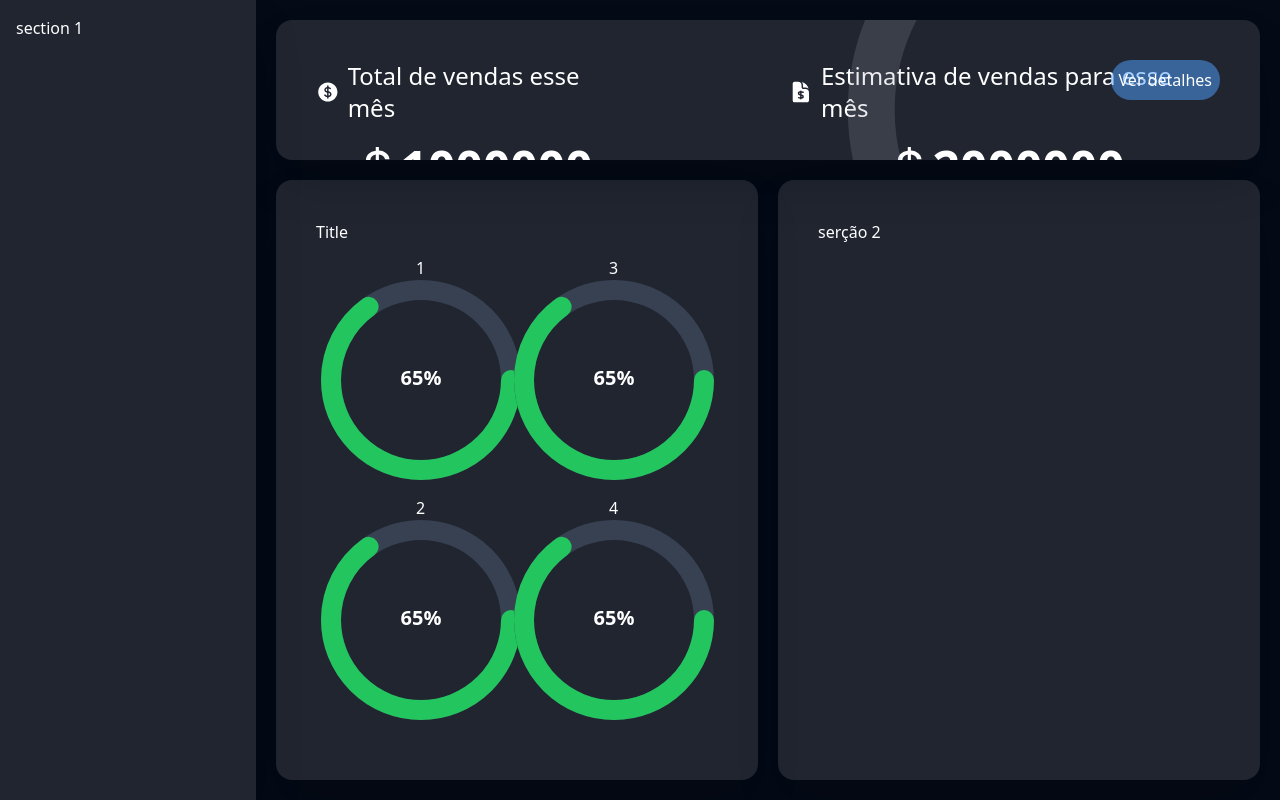
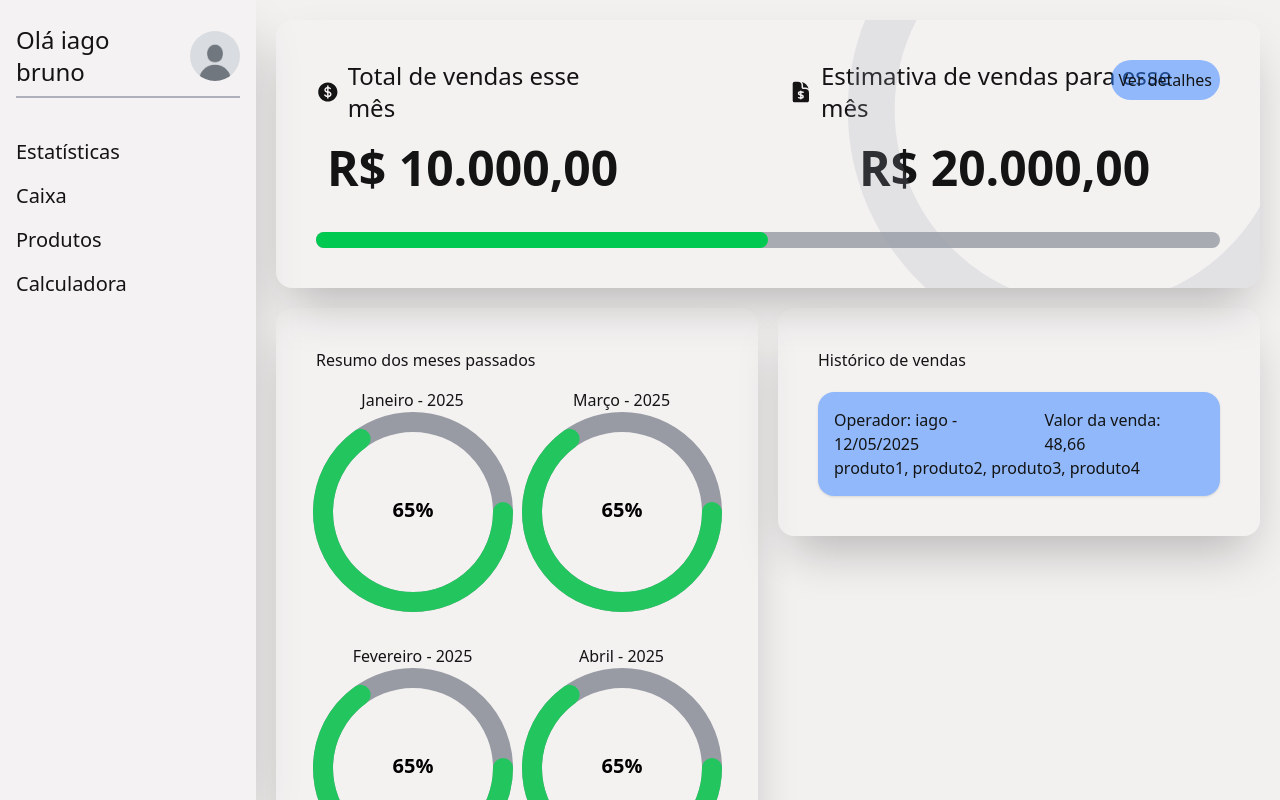
Before and after one commit to iago193/smart-stock-app, a Next.js app: page / in a window 1280 px wide. Built offline with nearby package versions, Linux system fonts and the light colour scheme.

Commit message:
home finalizado

```diff
--- a/src/app/globals.css
+++ b/src/app/globals.css
@@ -30,3 +30,23 @@
     transition: all 300ms;
   }
 }
+
+@layer utilities {
+  .custom-scroll {
+    scrollbar-width: thin;
+    scrollbar-color: rgba(255, 255, 255, 0.3) transparent;
+  }
+
+  .custom-scroll::-webkit-scrollbar {
+    width: 6px;
+  }
+
+  .custom-scroll::-webkit-scrollbar-thumb {
+    background: rgba(255, 255, 255, 0.3);
+    border-radius: 999px;
+  }
+
+  .custom-scroll::-webkit-scrollbar-track {
+    background: transparent;
+  }
+}
--- a/src/app/layout.tsx
+++ b/src/app/layout.tsx
@@ -14,10 +14,10 @@ export default function RootLayout({
 }>) {
   return (
     <html lang="pt-BR">
-      <body className="bg-darkTheme overflow-hidden">
-        <main className="grid grid-cols-[1fr_4fr] h-screen overflow-hidden">
+      <body className="bg-whiteTheme overflow-hidden">
+        <main className="grid lg:grid-cols-[1fr_4fr] grid-cols-1 h-screen overflow-hidden">
           <SideBar />
-          <div className="overflow-y-auto">{children}</div>
+          <div className="overflow-y-auto custom-scroll">{children}</div>
         </main>
       </body>
     </html>
--- a/src/app/page.tsx
+++ b/src/app/page.tsx
@@ -1,82 +1,121 @@
 import { HiCurrencyDollar, HiDocumentCurrencyDollar } from "react-icons/hi2";
 import { FaRegCircle } from "react-icons/fa";
-import { BsCurrencyDollar } from "react-icons/bs";
-import { CircularProgress } from "@/components/circularProgress";
+import { CircularProgress } from "@/utils/circularProgress";
 
 export default function Home() {
-  const currentValue = 1000000;
-  const estimativeValue = 2000000;
+  const currentValue = 10000;
+  const estimativeValue = 20000;
+
+  const formattedCurrentValue = new Intl.NumberFormat("pt-BR", {
+    style: "currency",
+    currency: "BRL",
+  }).format(currentValue);
+
+  const formattedEstimativeValue = new Intl.NumberFormat("pt-BR", {
+    style: "currency",
+    currency: "BRL",
+  }).format(estimativeValue);
 
   const progress = Math.min((currentValue / estimativeValue) * 100, 100);
 
   return (
-    <section id="panel" className="h-screen flex flex-col gap-5 p-5">
-      <div className="w-full bg-contentTheme rounded-2xl shadow-2xl p-10 overflow-hidden relative">
-        <div className="flex gap-40">
-          <div className="flex justify-center  flex-col items-center">
-            <div className="absolute -right-20 -top-40 text-gray-400/20">
+    <section id="panel" className="min-h-screen flex flex-col gap-5 p-5">
+      {/* MAIN SALES SUMMARY CARD */}
+      <div className="w-full bg-contentTheme rounded-2xl shadow-2xl p-5 md:p-10 overflow-hidden relative">
+        {/* TOP CONTENT AREA */}
+        <div className="flex flex-col lg:flex-row gap-10 lg:gap-40">
+          {/* CURRENT MONTH SALES */}
+          <div className="flex justify-center flex-col items-center">
+            {/* DECORATIVE BACKGROUND ELEMENT */}
+            <div className="absolute -right-20 -top-40 text-gray-400/20 pointer-events-none select-none">
               <FaRegCircle size={500} />
             </div>
+
             <h2 className="text-2xl mb-5 flex items-center gap-2">
-              {<HiCurrencyDollar />}Total de vendas esse mês
+              <HiCurrencyDollar />
+              Total de vendas esse mês
             </h2>
-            <p className="text-5xl flex items-center font-bold">
-              {<BsCurrencyDollar />}
-              {currentValue}
+
+            <p className="text-5xl font-bold">
+              {formattedCurrentValue}
             </p>
           </div>
-          <div className="lg:flex hidden justify-center flex-col items-center">
+
+          {/* MONTHLY SALES ESTIMATE (DESKTOP ONLY) */}
+          <div className="hidden lg:flex justify-center flex-col items-center">
             <h2 className="text-2xl mb-5 flex items-center gap-2">
-              {<HiDocumentCurrencyDollar />}Estimativa de vendas para esse mês
+              <HiDocumentCurrencyDollar />
+              Estimativa de vendas para esse mês
             </h2>
-            <p className="text-5xl flex items-center font-bold">
-              {<BsCurrencyDollar />}
-              {estimativeValue}
+
+            <p className="text-5xl font-bold">
+              {formattedEstimativeValue}
             </p>
           </div>
         </div>
-        {/* BARRA */}
+
+        {/* SALES PROGRESS BAR */}
         <div className="w-full h-4 bg-gray-700/40 mt-10 rounded-full">
           <div
             className="h-full bg-green-500 rounded-full transition-all duration-700 ease-out"
             style={{ width: `${progress}%` }}
           />
         </div>
-        <button
-          className="bg-blue-400/50 rounded-full p-2 absolute top-10 right-10
-        hover:bg-blue-400/70"
-        >
+
+        {/* ACTION BUTTON */}
+        <button className="bg-blue-500/50 rounded-full p-2 absolute top-5 right-5 md:top-10 md:right-10 hover:bg-blue-500/70">
           Ver detalhes
         </button>
       </div>
-      <div className="w-full grid lg:grid-cols-2 grid-cols-1 gap-5">
-        <div className="bg-contentTheme shadow-2xl rounded-2xl p-10">
-          <h2>Title</h2>
-          <div className="grid lg:grid-cols-2 grid-cols-1 p-2">
-            <div className="flex flex-col items-center">
-              <div className="w-60 flex flex-col items-center h-60 p-1">
-                <h3>1</h3>
+
+      {/* DASHBOARD BOTTOM GRID */}
+      <div className="w-full grid grid-cols-1 lg:grid-cols-2 gap-5 items-start">
+        {/* PREVIOUS MONTHS SUMMARY */}
+        <div className="bg-contentTheme shadow-2xl rounded-2xl p-5 lg:p-10 max-h-[38.5rem] overflow-y-auto custom-scroll">
+          <h2 className="mb-4">Resumo dos meses passados</h2>
+
+          {/* MONTHS GRID */}
+          <div className="grid grid-cols-1 lg:grid-cols-2 gap-4">
+            {/* JANUARY / FEBRUARY */}
+            <div className="flex flex-col items-center gap-4">
+              <div className="w-60 h-60 flex flex-col items-center">
+                <h3>Janeiro - 2025</h3>
                 <CircularProgress />
               </div>
-              <div className="w-60 flex flex-col items-center h-60 p-1">
-                <h3>2</h3>
+
+              <div className="w-60 h-60 flex flex-col items-center">
+                <h3>Fevereiro - 2025</h3>
                 <CircularProgress />
               </div>
             </div>
-            <div className="flex flex-col items-center">
-              <div className="w-60 flex flex-col items-center h-60 p-1">
-                <h3>3</h3>
+
+            {/* MARCH / APRIL */}
+            <div className="flex flex-col items-center gap-4">
+              <div className="w-60 h-60 flex flex-col items-center">
+                <h3>Março - 2025</h3>
                 <CircularProgress />
               </div>
-              <div className="w-60 flex flex-col items-center h-60 p-1">
-                <h3>4</h3>
+
+              <div className="w-60 h-60 flex flex-col items-center">
+                <h3>Abril - 2025</h3>
                 <CircularProgress />
               </div>
             </div>
           </div>
         </div>
-        <div className="bg-contentTheme shadow-2xl rounded-2xl p-10">
-          serção 2
+
+        {/* SALES HISTORY */}
+        <div className="bg-contentTheme shadow-2xl rounded-2xl p-5 lg:p-10 max-h-[38.5rem] overflow-y-auto custom-scroll">
+          <h3 className="mb-5">Histórico de vendas</h3>
+          <div className="flex flex-col gap-4">
+            <div className="bg-blue-500/50 p-4 rounded-2xl shadow-sm">
+              <div className="flex justify-between">
+                <h4>Operador: iago - 12/05/2025</h4>
+                <p>Valor da venda: 48,66</p>
+              </div>
+              <span>produto1, produto2, produto3, produto4</span>
+            </div>
+          </div>
         </div>
       </div>
     </section>
--- /dev/null
+++ b/src/assets/index.ts
@@ -0,0 +1,7 @@
+import imageDefault from './img/default-avatar.jpg';
+
+const images = {
+    imageDefault,
+}
+
+export default images
--- a/src/components/sidebar.tsx
+++ b/src/components/sidebar.tsx
@@ -1,7 +1,27 @@
+import images from "../assets/index";
+import Image from "next/image";
+
 export default function SideBar() {
   return (
     <section className="bg-contentTheme shadow-2xl p-4">
-      section 1
+      <div className="">
+        <div className="flex justify-center items-center gap-4 border-b-2 border-b-gray-500/50 mb-10 py-2 text-2xl">
+          <h2>Olá iago bruno</h2>
+          <Image
+            src={images.imageDefault}
+            alt="imageDefault"
+            width={50}
+            height={50}
+            className="rounded-full"
+          />
+        </div>
+        <ul className="flex flex-col gap-4 text-xl">
+          <li>Estatísticas</li>
+          <li>Caixa</li>
+          <li>Produtos</li>
+          <li>Calculadora</li>
+        </ul>
+      </div>
     </section>
   );
 }
--- a/src/components/circularProgress.tsx
+++ b/src/utils/circularProgress.tsx
@@ -15,7 +15,7 @@ export function CircularProgress({
     <svg width={size} height={size}>
       {/* FUNDO */}
       <circle
-        stroke="#374151"
+        stroke="#3641537c"
         fill="transparent"
         strokeWidth={strokeWidth}
         r={radius}
@@ -43,7 +43,6 @@ export function CircularProgress({
         y="50%"
         dominantBaseline="middle"
         textAnchor="middle"
-        fill="white"
         fontSize="20"
         fontWeight="bold"
       >
```
Also changed, not shown: src/assets/img/default-avatar.jpg (added).
